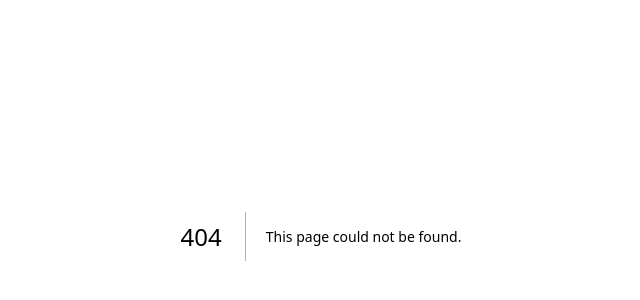
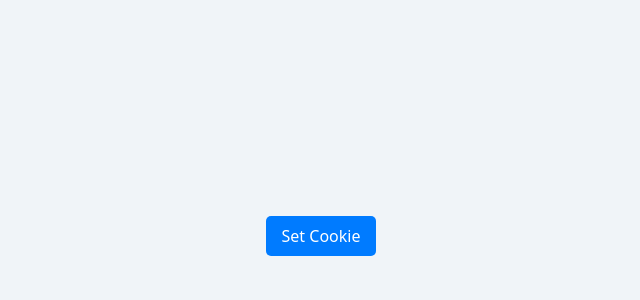
Before and after one commit to Khalidbello/botsubui, a Next.js app: page /cookie in a window 1280 px wide. Before the commit this address had no page. Shown: the part 164-464 px from the top of the page, without its empty margins (319-959 px from the left). Built offline with nearby package versions, Linux system fonts and the light colour scheme.

Commit message:
Added a button to test set cookies for cors request

```diff
--- /dev/null
+++ b/app/cookie/page.tsx
@@ -0,0 +1,51 @@
+import React from "react";
+
+const ButtonComponent: React.FC = () => {
+  // Function to handle button click
+  const handleClick = async () => {
+    try {
+      const response = await fetch("http://localhost:3000/set-cookie", {
+        method: "GET",
+        credentials: "include", // Ensures cookies are sent and received
+      });
+
+      if (response.ok) {
+        console.log("Cookie set successfully!");
+      } else {
+        console.error("Failed to set cookie:", response.statusText);
+      }
+    } catch (error) {
+      console.error("Error while setting cookie:", error);
+    }
+  };
+
+  return (
+    <div style={styles.container}>
+      <button style={styles.button} onClick={handleClick}>
+        Set Cookie
+      </button>
+    </div>
+  );
+};
+
+// Inline styles for the component
+const styles = {
+  container: {
+    display: "flex",
+    justifyContent: "center",
+    alignItems: "center",
+    height: "100vh",
+    backgroundColor: "#f0f4f8",
+  },
+  button: {
+    padding: "0.5rem 1rem",
+    fontSize: "1rem",
+    color: "#fff",
+    backgroundColor: "#007bff",
+    border: "none",
+    borderRadius: "5px",
+    cursor: "pointer",
+  },
+};
+
+export default ButtonComponent;
```
